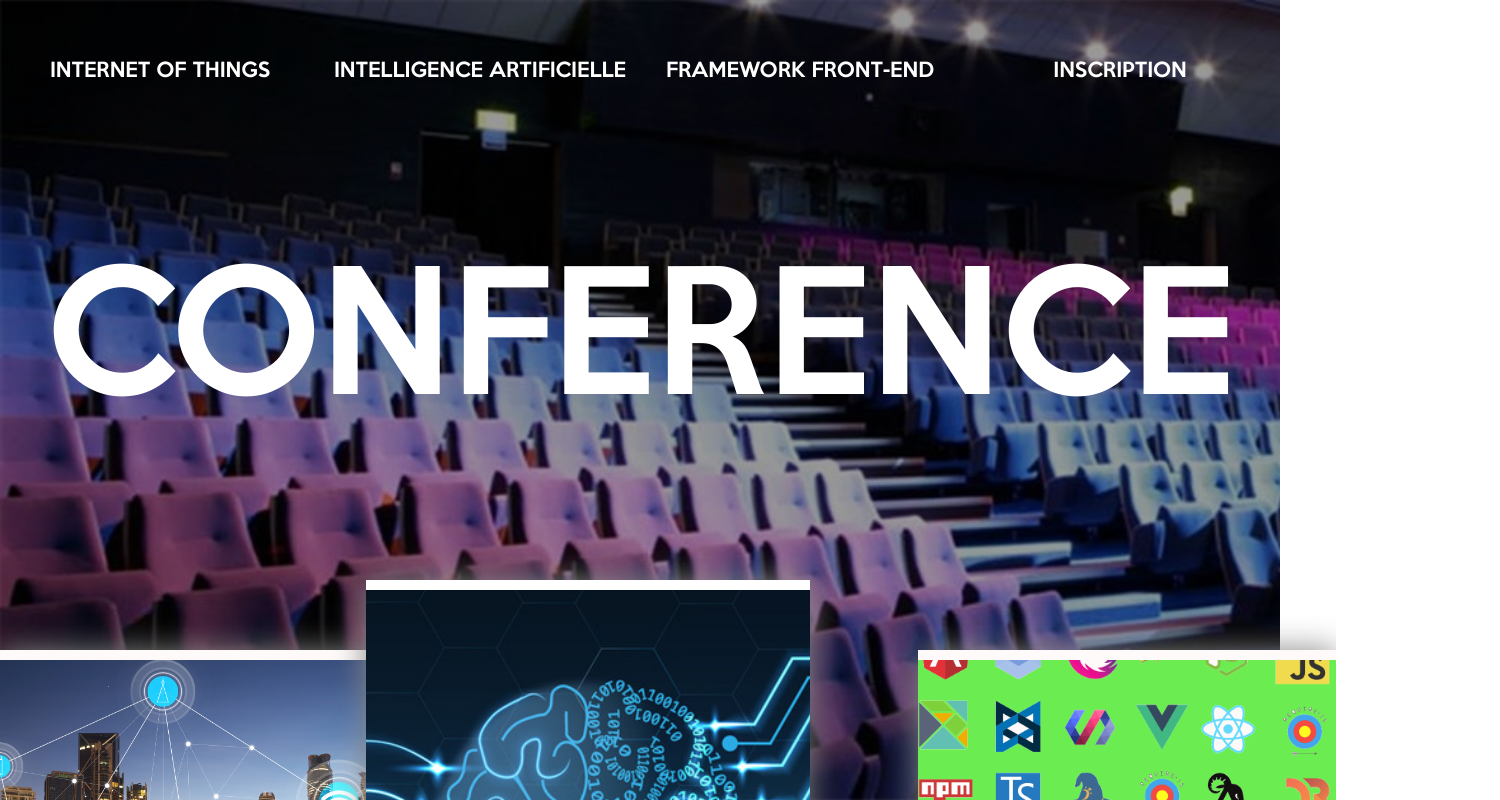
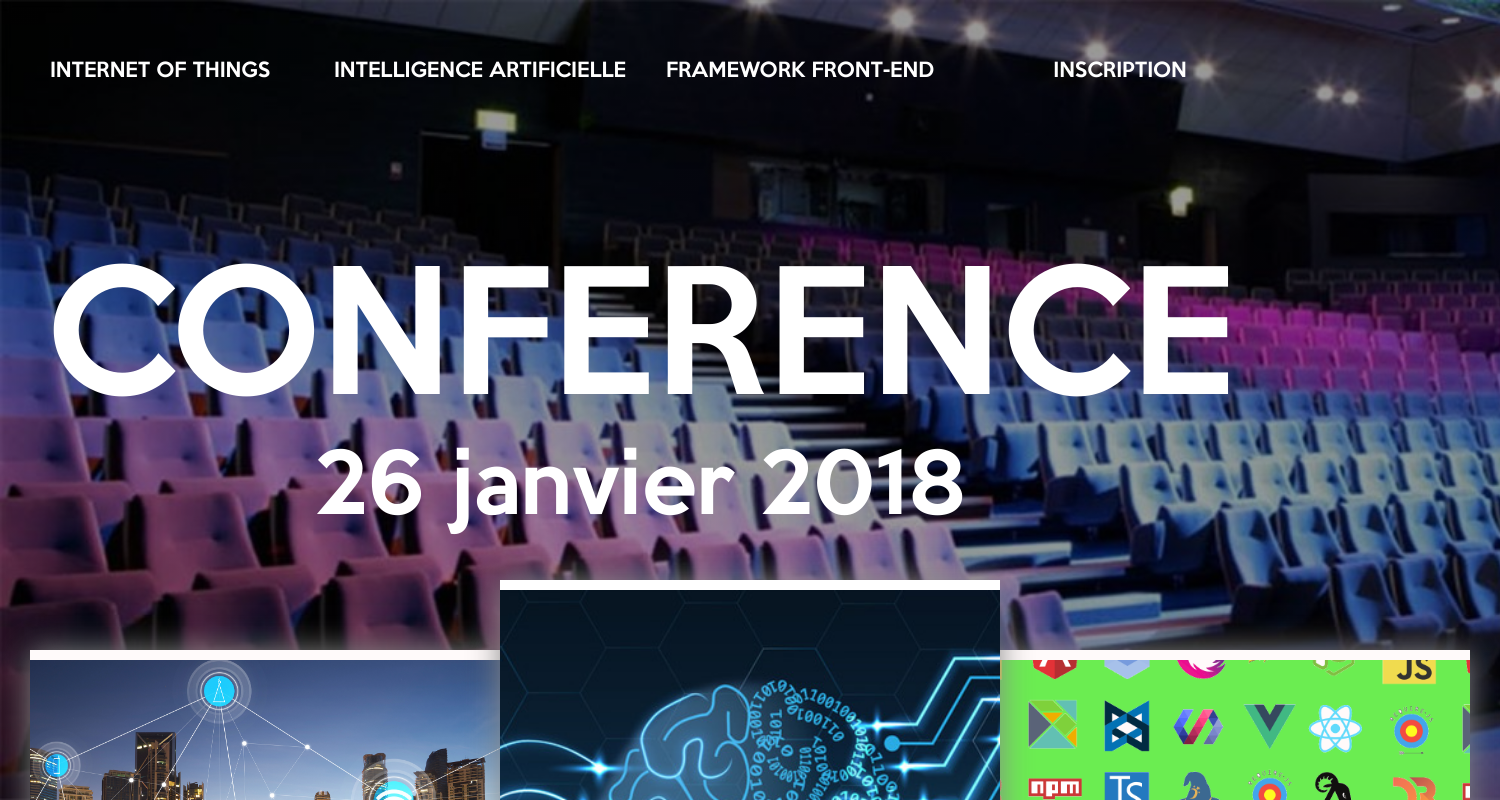
Before and after one commit to legwak/ETSSI, an Angular app in the folder ETSSI/: page / in a window 1280 px wide. Shown: the top 800 px of the page, 1500 px wide, since content can reach past the window. Built offline with nearby package versions, Linux system fonts and the light colour scheme.

Commit message:
subtitle and min-width

```diff
--- a/ETSSI/src/app/home/home.component.html
+++ b/ETSSI/src/app/home/home.component.html
@@ -6,6 +6,7 @@
 </div>
 <div class="title">
     <span>CONFERENCE</span>
+    <div class="subtitle">26 janvier 2018</div>
 </div>
 
 <div class="header">
--- a/ETSSI/src/app/home/home.component.scss
+++ b/ETSSI/src/app/home/home.component.scss
@@ -26,9 +26,15 @@
     color: white;
     position: absolute;
     display: flex;
+    flex-direction: column;
     justify-content: center;
+    align-items: center;
     span {
         font-size: 10em;
+        font-family: keepcalm;
+    }
+    .subtitle {
+        font-size: 5em !important;
         font-family: keepcalm;
     }
 }
@@ -43,6 +49,7 @@
     background-image: linear-gradient( rgba(0, 0, 0, 0.4) 100%, rgba(0, 0, 0, 0) 0%), url('../../assets/images/conf4.jpg');
     background-size: cover;
     background-repeat: no-repeat;
+    min-width: 1500px;
 }
 
 .content {
@@ -51,6 +58,7 @@
     display: flex;
     justify-content: center;
     background-color: #e4e5ea;
+    min-width: 1500px;
     .box {
         margin-top: -150px;
         width: 100%;
```
